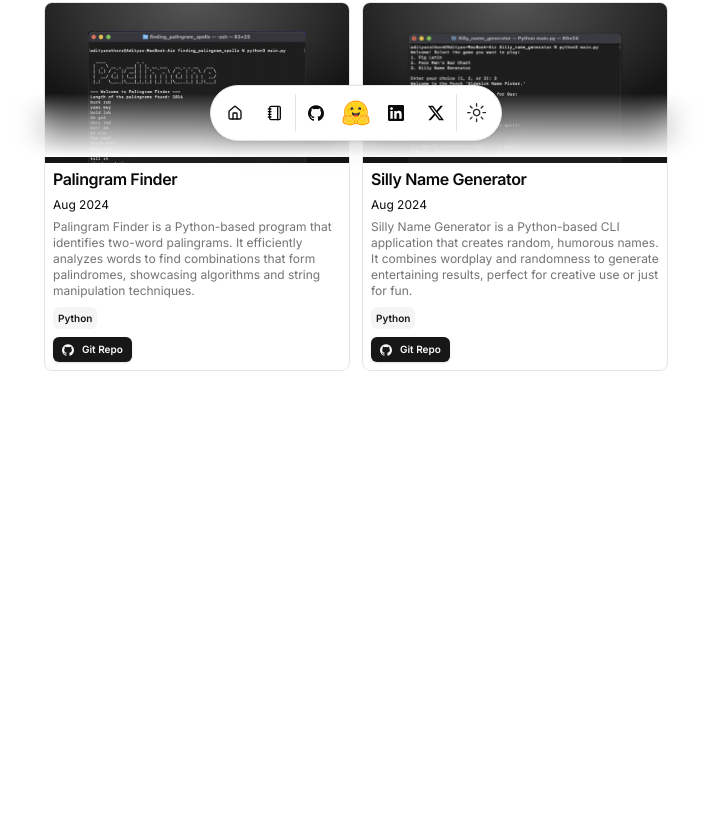
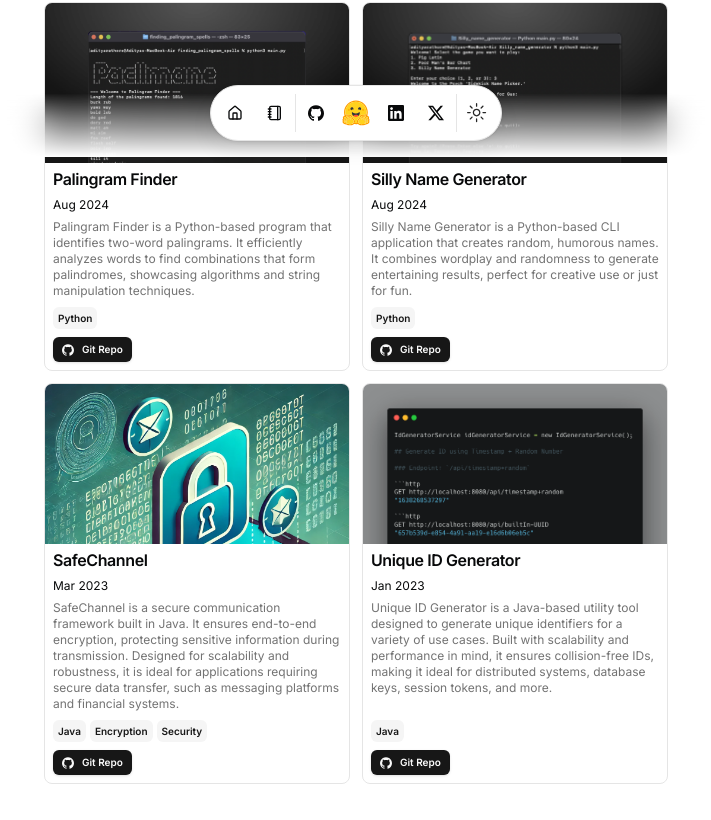
Before and after one commit to imaditya123/portfolio, a Next.js app: page /projects in a window 1280 px wide. Shown: the part 643-1463 px from the top of the page, without its empty margins (284-995 px from the left). Before the commit the page ends 1116 px from the top, so only its background shows below. Built offline with nearby package versions, Linux system fonts and the light colour scheme.

Commit message:
added projects

```diff
--- a/src/data/resume.tsx
+++ b/src/data/resume.tsx
@@ -225,6 +225,46 @@ export const DATA = {
       image: "/images/tensor_grad.png",
       video: "",
     },
+    {
+      title: "Unique ID Generator",
+      href: "https://github.com/imaditya123/Unique-Id-Generate",
+      dates: "Jan 2023",
+      active: true,
+      favorite: false,
+      category: ["Utility Projects", "All Projects", "Java Projects"],
+      description:
+        "Unique ID Generator is a Java-based utility tool designed to generate unique identifiers for a variety of use cases. Built with scalability and performance in mind, it ensures collision-free IDs, making it ideal for distributed systems, database keys, session tokens, and more.",
+      technologies: ["Java"],
+      links: [
+        {
+          type: "Git Repo",
+          href: "https://github.com/imaditya123/Unique-Id-Generate",
+          icon: <Icons.github className='size-3' />
+        }
+      ],
+      image: "/images/unique_id_generator.png",
+      video: ""
+    },
+    {
+      title: "SafeChannel",
+      href: "https://github.com/imaditya123/safechannel",
+      dates: "Mar 2023",
+      active: true,
+      favorite: false,
+      category: ["Security Projects", "All Projects", "Java Projects"],
+      description:
+        "SafeChannel is a secure communication framework built in Java. It ensures end-to-end encryption, protecting sensitive information during transmission. Designed for scalability and robustness, it is ideal for applications requiring secure data transfer, such as messaging platforms and financial systems.",
+      technologies: ["Java", "Encryption", "Security"],
+      links: [
+        {
+          type: "Git Repo",
+          href: "https://github.com/imaditya123/safechannel",
+          icon: <Icons.github className='size-3' />
+        }
+      ],
+      image: "/images/safechannel.webp",
+      video: ""
+    }
   ],
 
   project_category: [
```
Also changed, not shown: public/images/safechannel.webp (added), public/images/unique_id_generator.png (added).
